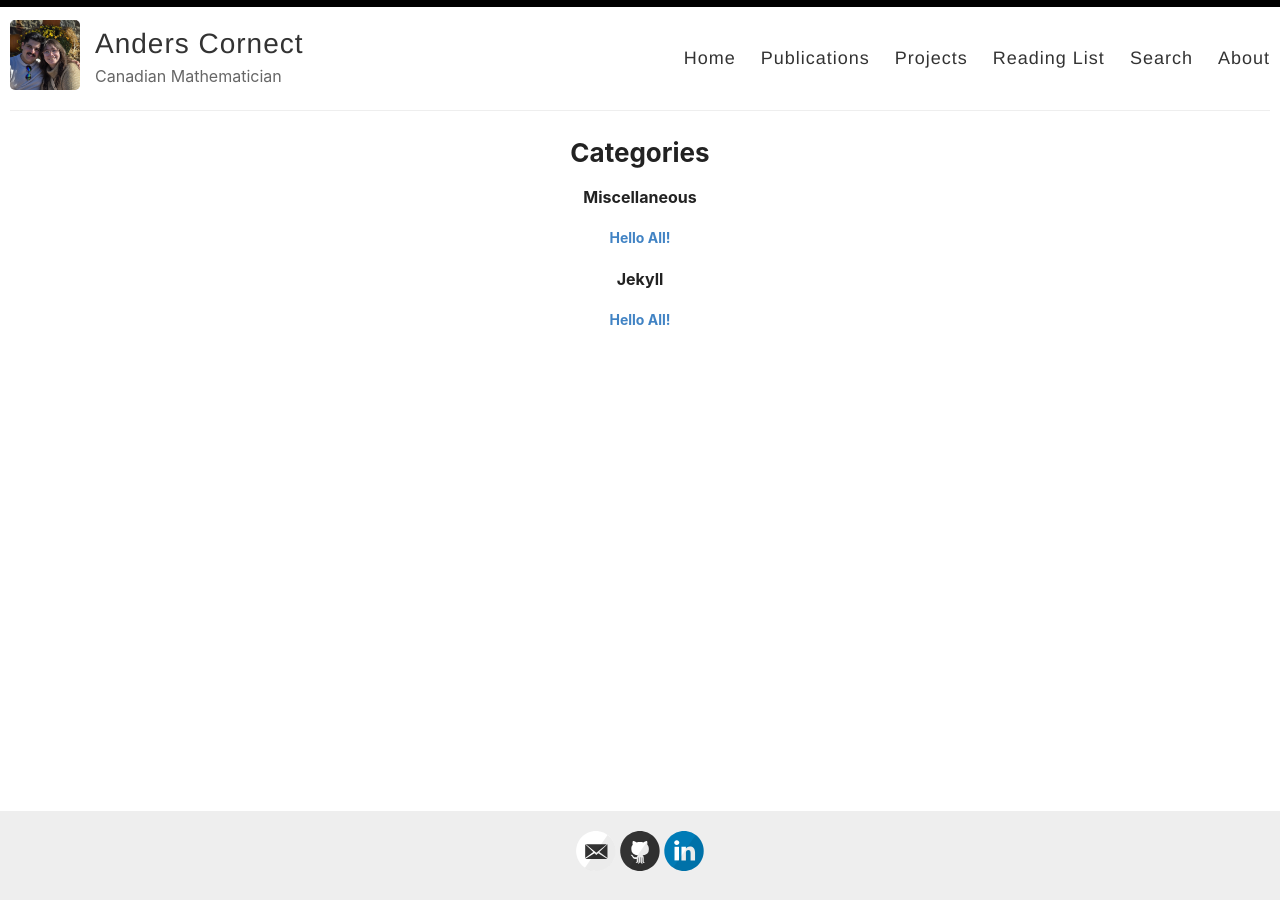
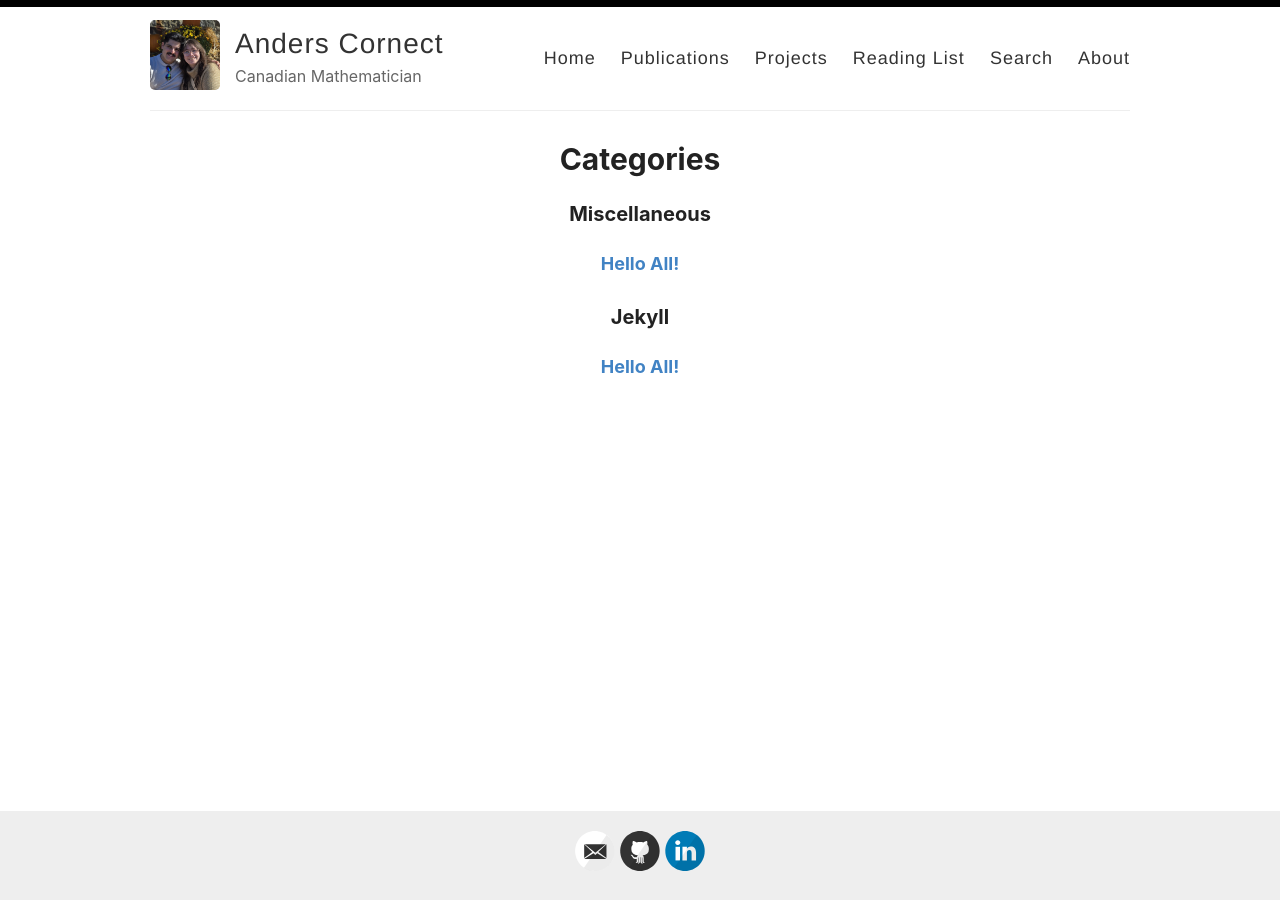
Before and after one commit to And-ers/And-ers.github.io, a Jekyll site: the page built from _pages/categories.md, in a window 1280 px wide. Built offline with Jekyll 4.4.1, drawn with Linux system fonts in a browser that asks for light colours.

Commit message:
modified:   assets/style.scss

```diff
--- a/assets/style.scss
+++ b/assets/style.scss
@@ -16,7 +16,6 @@
 html {
   font-size: 100%;
   height: 100%;
-  overflow-y: scroll;
 }
 
 body {
@@ -25,13 +24,13 @@ body {
   color: #404040;
   line-height: 1.7;
   font-weight: 400;
-  font-size: 14px;
+  font-size: 18px;
   height: 100%;
 }
 
 .container {
   margin: 0 auto;
-  max-width: 1750px;
+  max-width: 1000px;
   padding: 0 10px;
   width: 100%;
 }
@@ -52,14 +51,14 @@ h1, h2, h3, h4, h5, h6 {
 }
 
 h1 {
-  font-size: 26px;
+  font-size: 30px;
   a {
     color: inherit;
   }
 }
 
 h2 {
-  font-size: 20px;
+  font-size: 24px;
 }
 
 @media (min-width: 769px){
@@ -75,11 +74,11 @@ h2 {
 }
 
 h3 {
-  font-size: 16px;
+  font-size: 20px;
 }
 
 h4 {
-  font-size: 14px;
+  font-size: 18px;
   color: #222;
 }
 
```
